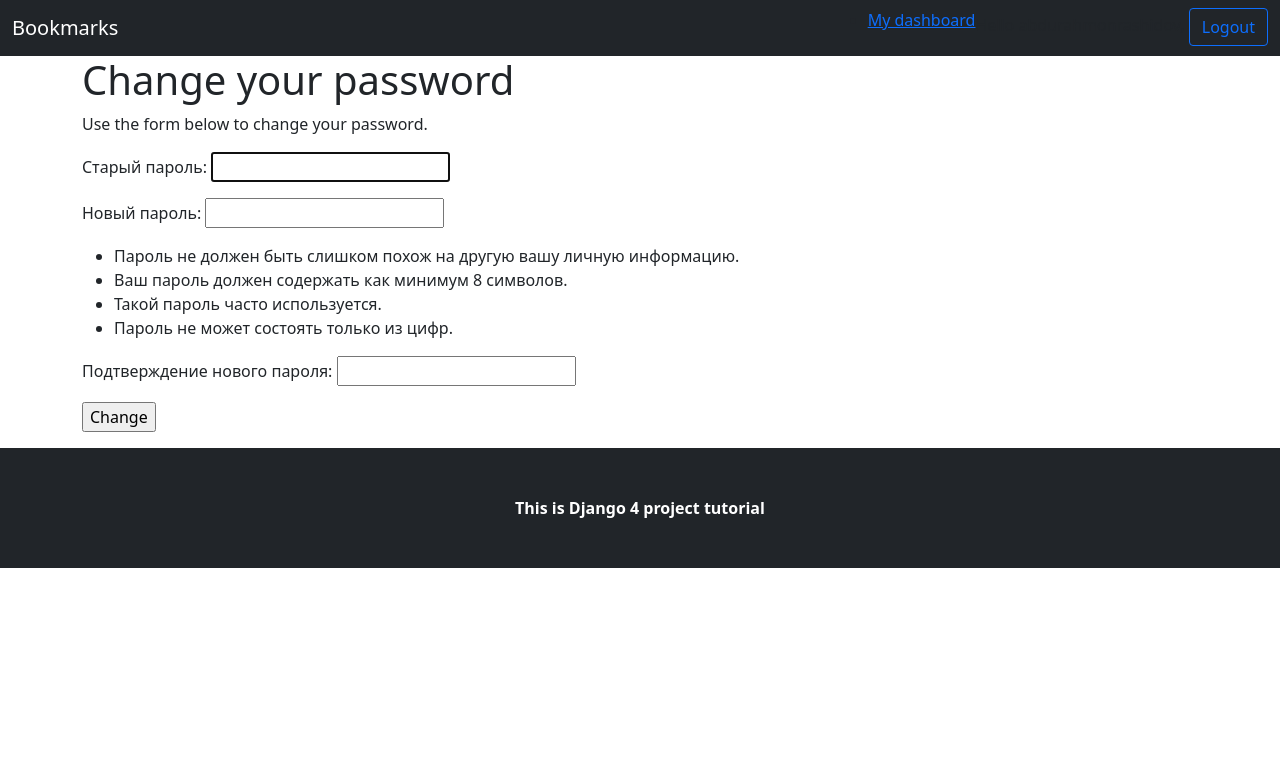
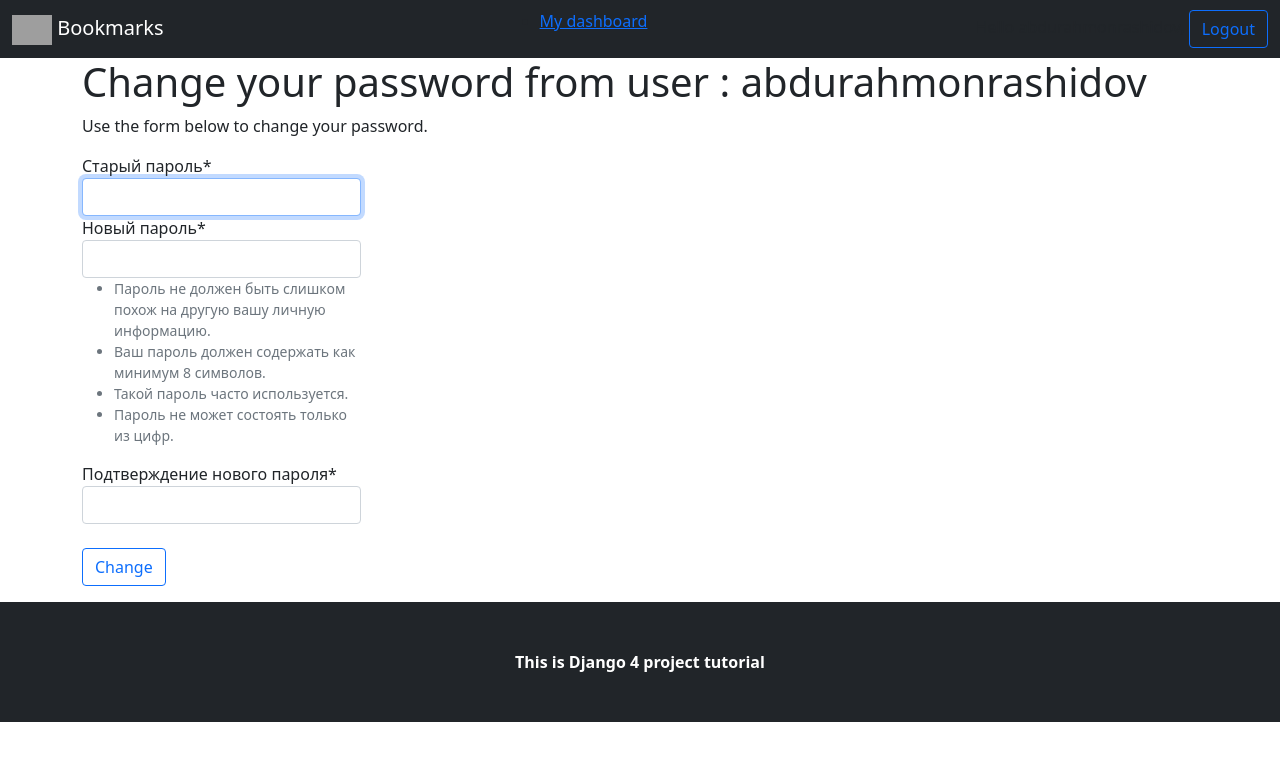
Before and after one commit to Rashidov21/bookmarks, a Django app: page /password_change/ in a window 1280 px wide. Shown: the top 761 px of the page. Run offline with Django 3.2, Linux system fonts and the light colour scheme; a user stored in the database is signed in; some libraries are stand-ins or nearby versions; grey boxes are pictures that could not be loaded.

Commit message:
add password chnage view

```diff
--- a/templates/base.html
+++ b/templates/base.html
@@ -6,6 +6,9 @@
         <title>
             {% block title %}{% endblock %}
         </title>
+        <link rel="shortcut icon"
+              href="{% static 'src/hacking.png' %}"
+              type="image/x-icon">
         <link href="{% static 'css/style.css ' %}" rel="stylesheet">
         <link href="https://cdn.jsdelivr.net/npm/bootstrap@5.0.2/dist/css/bootstrap.min.css"
               rel="stylesheet"
@@ -21,23 +24,29 @@
         <nav class="navbar navbar-dark bg-dark">
             <div class="container-fluid">
                 <a href="/" class="navbar-brand">
-                    <span class="logo">Bookmarks</span>
+                    <span class="logo">
+                        <img src="{% static 'src/hacking.png' %}" width="40">
+                        Bookmarks
+                    </span>
                 </a>
-                <div class="d-flex">
+                <div class="d-none d-sm-none d-md-block">
                     {% if request.user.is_authenticated %}
                         <ul class="d-flex justify-content-around">
                             <li {% if section == 'dashboard' %}class="nav-link"{% endif %}>
                                 <a href="{% url 'account:dashboard' %}">My dashboard</a>
                             </li>
-                            {% comment %} <li {% if section == 'images' %}class="nav-link"{% endif %}>
-                                <a href="#">Images</a>
-                            </li>
-                            <li {% if section == 'people' %}class="nav-link"{% endif %}>
-                                <a href="#">People</a>
+                            {% comment %}
+                    <li {% if section=='images' %}class="nav-link"{% endif %}>
+                        <a href="#">Images</a>
+                    </li>
+                    <li {% if section=='people' %}class="nav-link"{% endif %}>
+                        <a href="#">People</a>
                             </li> {% endcomment %}
                         </ul>
                     {% endif %}
-                    <span class="user">
+                </div>
+                <div class="d-none d-sm-none d-md-block">
+                    <span class="user d-inline-block">
                         {% if request.user.is_authenticated %}
                             Hello {{ request.user.username }},
                             <a href="{% url 'account:logout' %}" class="btn btn-outline-primary">Logout</a>
--- a/templates/registration/password_change_form.html
+++ b/templates/registration/password_change_form.html
@@ -1,9 +1,12 @@
-{% extends "base.html" %} {% block title %}Change your password{% endblock %} {% block content %}
-<h1>Change your password</h1>
-<p>Use the form below to change your password.</p>
-<form method="post">
-    {{ form.as_p }}
-    <p><input type="submit" value="Change"></p>
-    {% csrf_token %}
-</form>
+{% extends "base.html" %}{% load crispy_forms_tags %} {% block title %}Change your password{% endblock %} {% block content %}
+<section class="d-flex justify-content-center flex-column">
+    <h1>Change your password from user : {{user.username}}</h1>
+    <p>Use the form below to change your password.</p>
+    <form method="post" class="w-25">
+        {{ form|crispy }}
+        <br>
+        <p><input type="submit" class="btn btn-outline-primary" value="Change"></p>
+        {% csrf_token %}
+    </form>
+</section>
 {% endblock %}
```
Also changed, not shown: templates/registration/password_change_done.html (+8 -2 lines), db.sqlite3, 1 other file.
